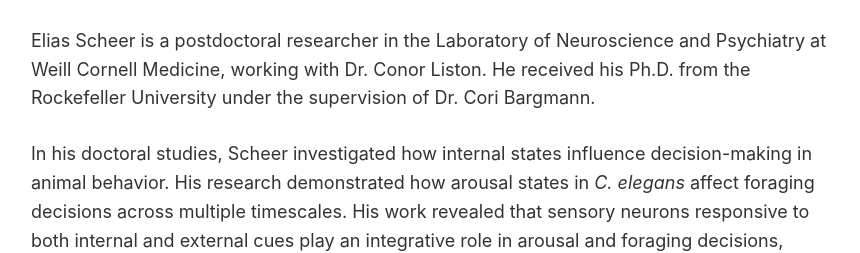
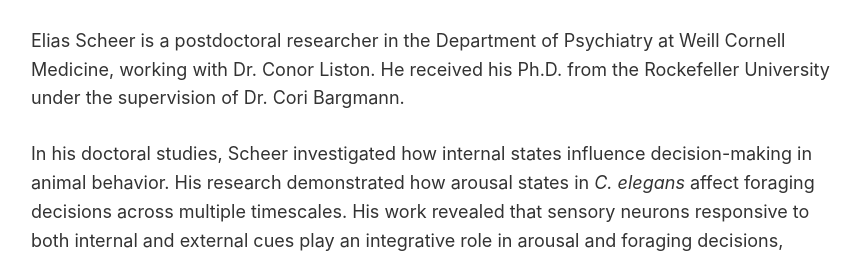
Before and after one commit to escheer/escheer.github.io, a plain HTML site: page index.html in a window 1280 px wide. Shown: the part 554-807 px from the top of the page, without its empty margins (209-1069 px from the left). Drawn offline with Linux system fonts and the light colour scheme.

Commit message:
changed laboratory name

```diff
--- a/index.html
+++ b/index.html
@@ -45,7 +45,7 @@
 <body>
     <img src="IMG_4530.jpeg" alt="Elias Scheer">
     <h1>Elias Scheer</h1>
-    <p>Elias Scheer is a postdoctoral researcher in the Laboratory of Neuroscience and Psychiatry at Weill Cornell Medicine, working with Dr. Conor Liston. He received his Ph.D. from the Rockefeller University under the supervision of Dr. Cori Bargmann.</p>
+    <p>Elias Scheer is a postdoctoral researcher in the Department of Psychiatry at Weill Cornell Medicine, working with Dr. Conor Liston. He received his Ph.D. from the Rockefeller University under the supervision of Dr. Cori Bargmann.</p>
 
     <p>In his doctoral studies, Scheer investigated how internal states influence decision-making in animal behavior. His research demonstrated how arousal states in <i>C. elegans</i> affect foraging decisions across multiple timescales. His work revealed that sensory neurons responsive to both internal and external cues play an integrative role in arousal and foraging decisions, providing insight into the neural mechanisms that regulate behavior.</p>
 
```
